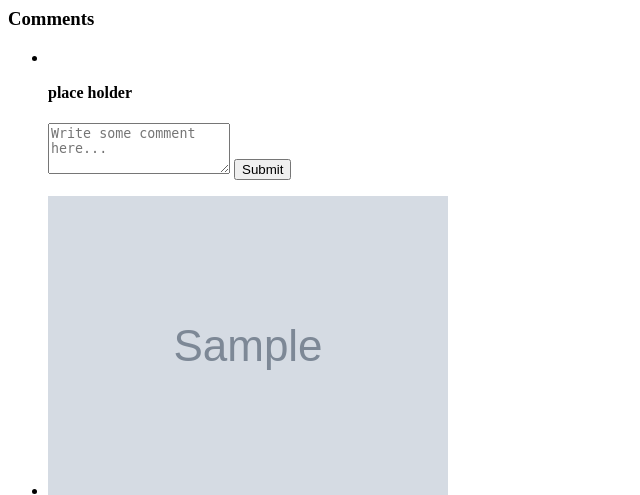
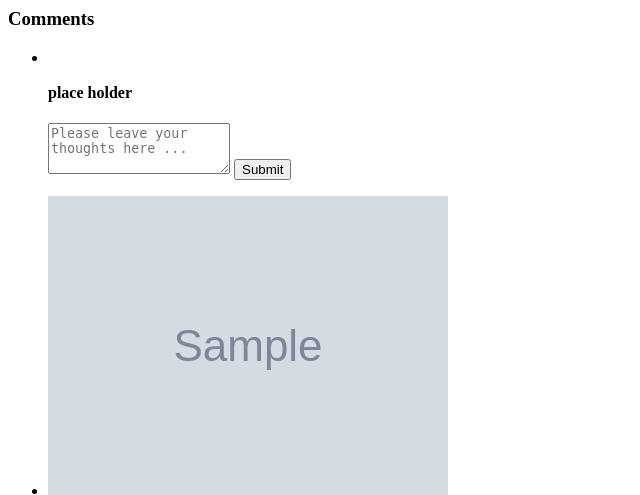
Before and after one commit to spacelis/ckan-ckanext-commenting, a Python web app: template ckanext/commenting/templates/package/snippets/comment.html in a window 1280 px wide. Shown: the top 495 px of the page, without its empty margins (0-640 px from the left). Run offline with Jinja, Linux system fonts and the light colour scheme; the template is opened without the code that fills it: most values are stand-ins (such as "Sample title", 1, 10 or a date in 2020); grey boxes marked "Sample" are stand-in pictures.

Commit message:
Improve the wording for the comment place holder

```diff
--- a/ckanext/commenting/templates/package/snippets/comment.html
+++ b/ckanext/commenting/templates/package/snippets/comment.html
@@ -13,7 +13,7 @@
       </h4>
       <div class="media">
         <form action="/package/comment_create" method="post" accept-charset="utf-8">
-          <textarea name="message" rows="3" class="input-block-level" placeholder="Write some comment here..."></textarea>
+          <textarea name="message" rows="3" class="input-block-level" placeholder="Please leave your thoughts here ..."></textarea>
           <input class="btn btn-primary" type="submit" value="Submit">
         </form>
       </div>
```
